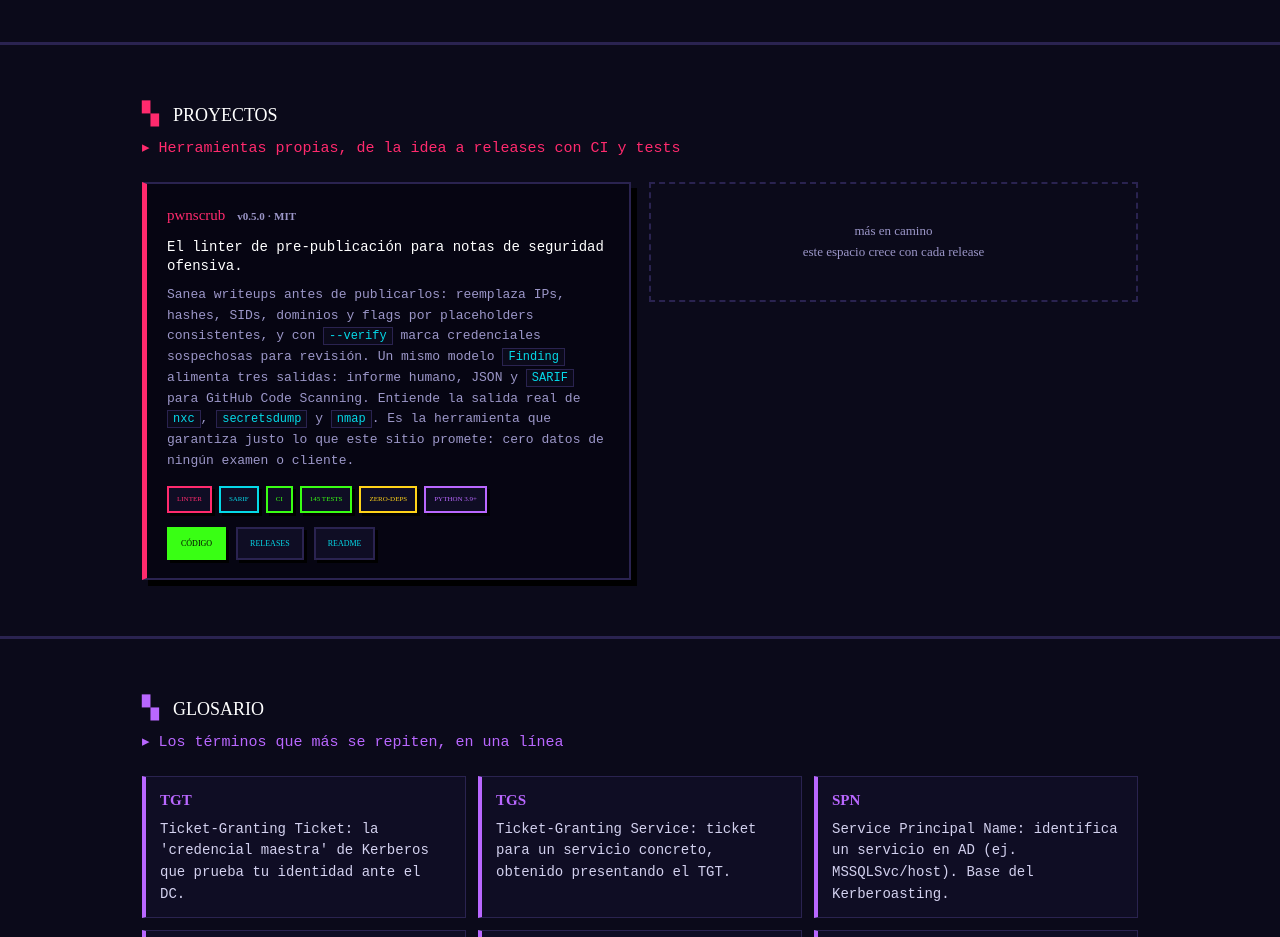
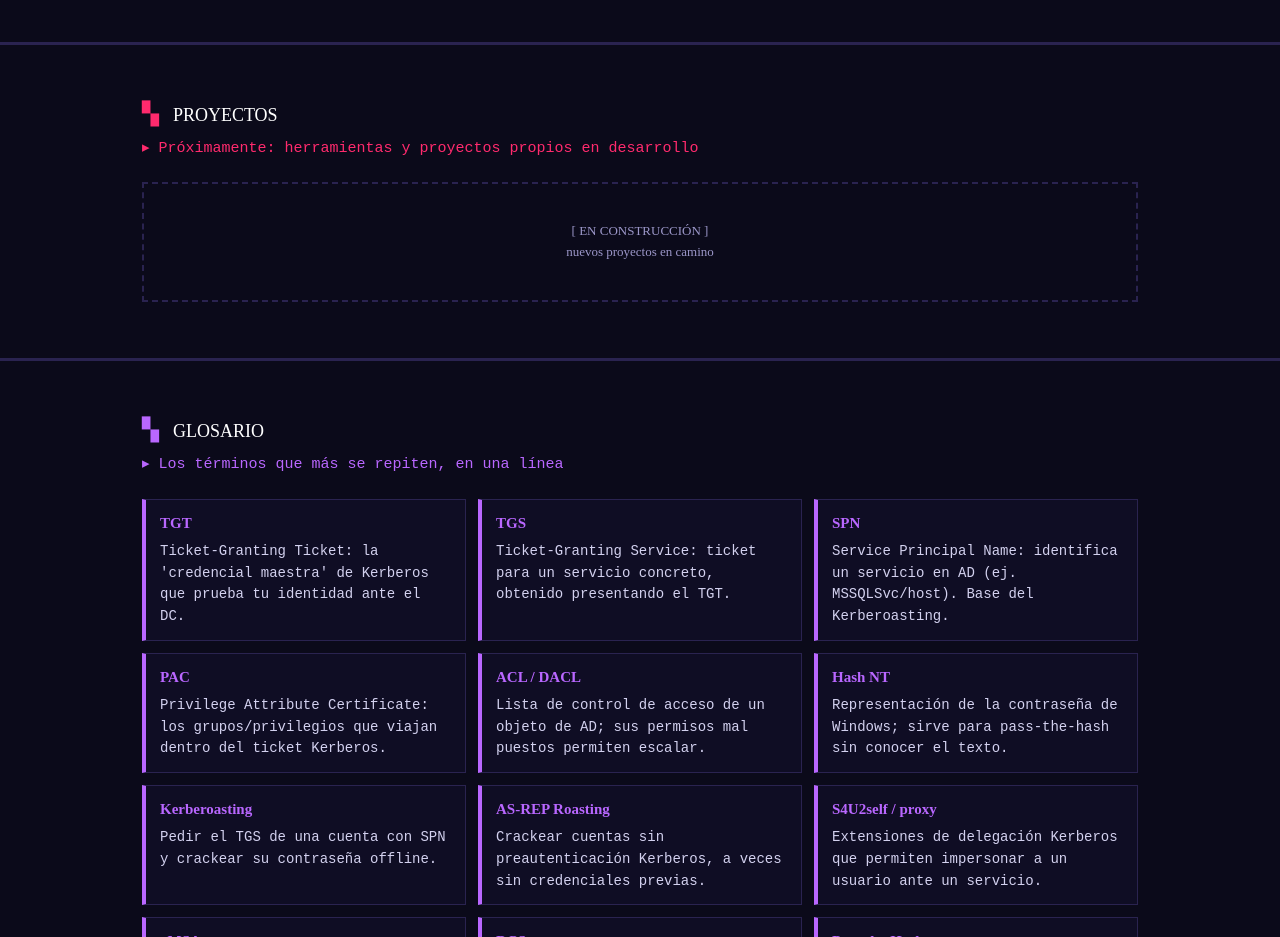
Before and after one commit to IphobiusS/iphobiuss.github.io, a plain HTML site: page index.html in a window 1280 px wide. Shown: the part 11040-11977 px from the top of the page. Drawn offline with Linux system fonts and the light colour scheme.

Commit message:
Add files via upload

```diff
--- a/index.html
+++ b/index.html
@@ -413,37 +413,11 @@
 <section id="proyectos" style="--acc:var(--magenta)">
   <div class="wrap">
     <div class="sec-head"><span class="sec-id">▚</span><h2 class="sec-name">PROYECTOS</h2></div>
-    <div class="sec-focus">Herramientas propias, de la idea a releases con CI y tests</div>
+    <div class="sec-focus">Próximamente: herramientas y proyectos propios en desarrollo</div>
     <div class="proj-grid">
 
-      <article class="proj" data-search="pwnscrub sarif linter sanitizer redaction pentest notes writeup secrets nxc secretsdump dcc2 pwn3d ci pre-commit finding schema verify python zero-deps mit herramienta tool proyecto">
-        <div class="proj-top">
-          <span class="proj-name">pwnscrub</span>
-          <span class="proj-ver">v0.5.0 · MIT</span>
-        </div>
-        <div class="proj-tag">El linter de pre-publicación para notas de seguridad ofensiva.</div>
-        <div class="proj-desc">
-          Sanea writeups antes de publicarlos: reemplaza IPs, hashes, SIDs, dominios y flags por
-          placeholders consistentes, y con <code>--verify</code> marca credenciales sospechosas para revisión.
-          Un mismo modelo <code>Finding</code> alimenta tres salidas: informe humano, JSON y <code>SARIF</code>
-          para GitHub Code Scanning. Entiende la salida real de <code>nxc</code>, <code>secretsdump</code> y
-          <code>nmap</code>. Es la herramienta que garantiza justo lo que este sitio promete: cero datos de
-          ningún examen o cliente.
-        </div>
-        <div class="proj-badges">
-          <span class="badge b2">LINTER</span><span class="badge b3">SARIF</span>
-          <span class="badge b1">CI</span><span class="badge b1">145 TESTS</span>
-          <span class="badge b4">ZERO-DEPS</span><span class="badge b5">PYTHON 3.9+</span>
-        </div>
-        <div class="proj-links">
-          <a class="cta-btn primary" href="https://github.com/IphobiusS/pwnscrub" target="_blank" rel="noopener">CÓDIGO</a>
-          <a class="cta-btn" href="https://github.com/IphobiusS/pwnscrub/releases" target="_blank" rel="noopener">RELEASES</a>
-          <a class="cta-btn" href="https://github.com/IphobiusS/pwnscrub#readme" target="_blank" rel="noopener">README</a>
-        </div>
-      </article>
-
-      <article class="proj proj-soon" data-search="proximo proyecto next project wip roadmap">
-        más en camino<br>este espacio crece con cada release
+      <article class="proj proj-soon" data-search="en construccion under construction proximamente proyectos wip roadmap trabajo en curso">
+        [ EN CONSTRUCCIÓN ]<br>nuevos proyectos en camino
       </article>
 
     </div>
```
